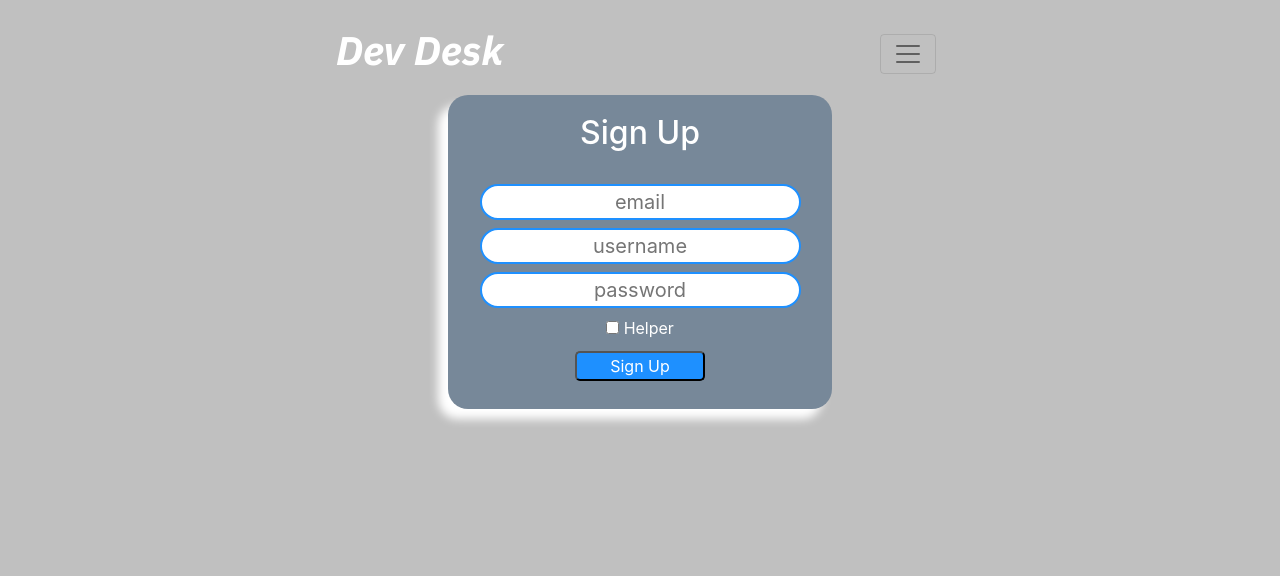
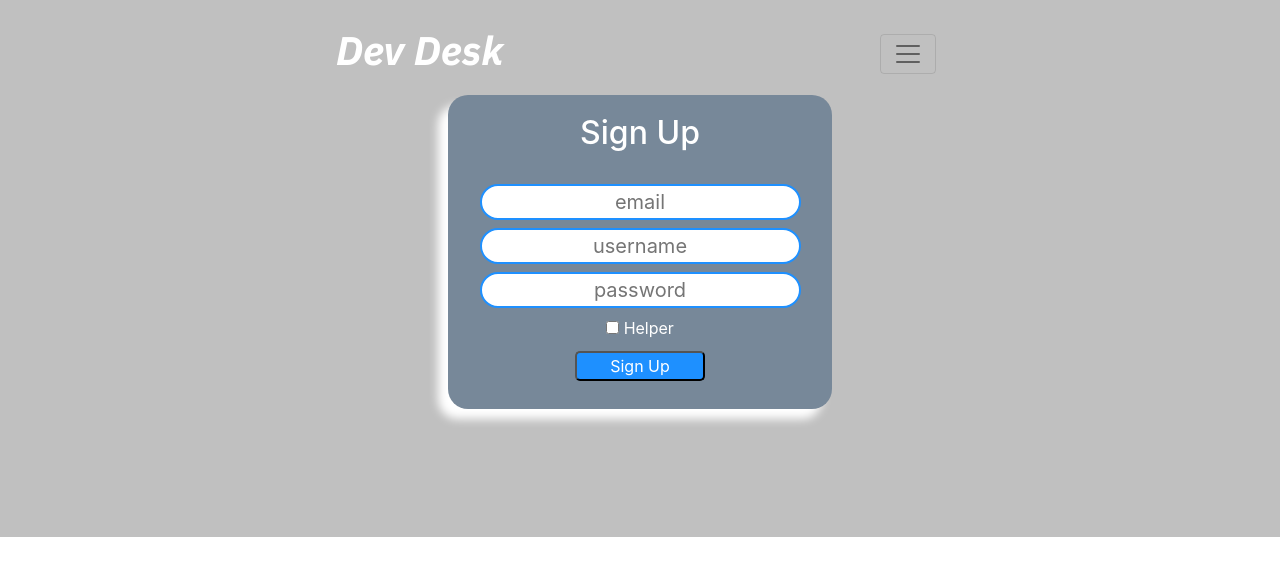
Before and after one commit to Build-Week-Dev-Desk-1/Frontend, a React (Create React App) app in the folder dev-desk/: page / in a window 1280 px wide. Shown: the top 576 px of the page. Built offline with nearby package versions, Linux system fonts and the light colour scheme.

Commit message:
changed padding on bottom

```diff
--- a/dev-desk/src/App.css
+++ b/dev-desk/src/App.css
@@ -43,7 +43,7 @@
 .page-container {
   background: silver;
   padding-top: 1%;
-  padding-bottom: 50%;
+  padding-bottom: 10%;
 }
 
 .login-form {
```
